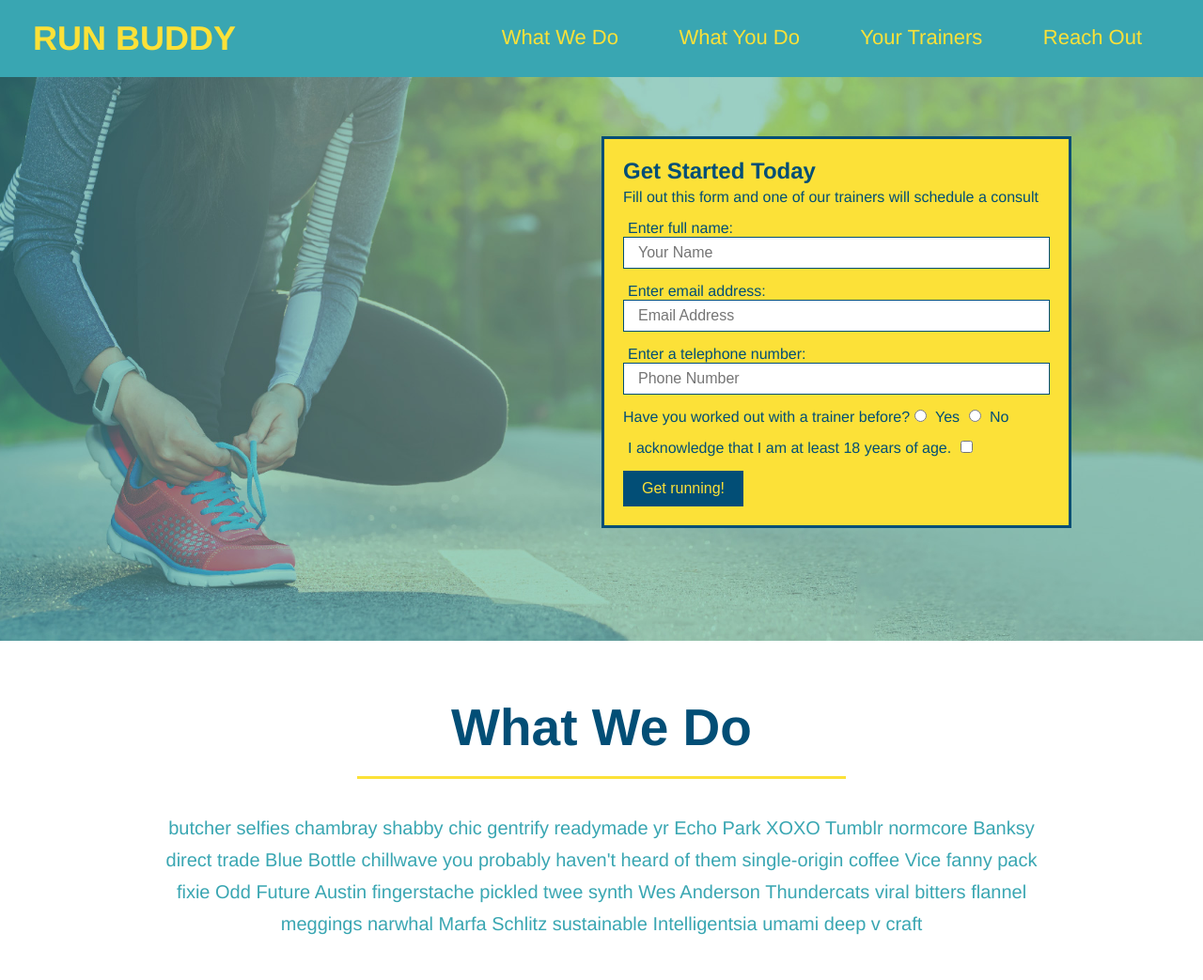
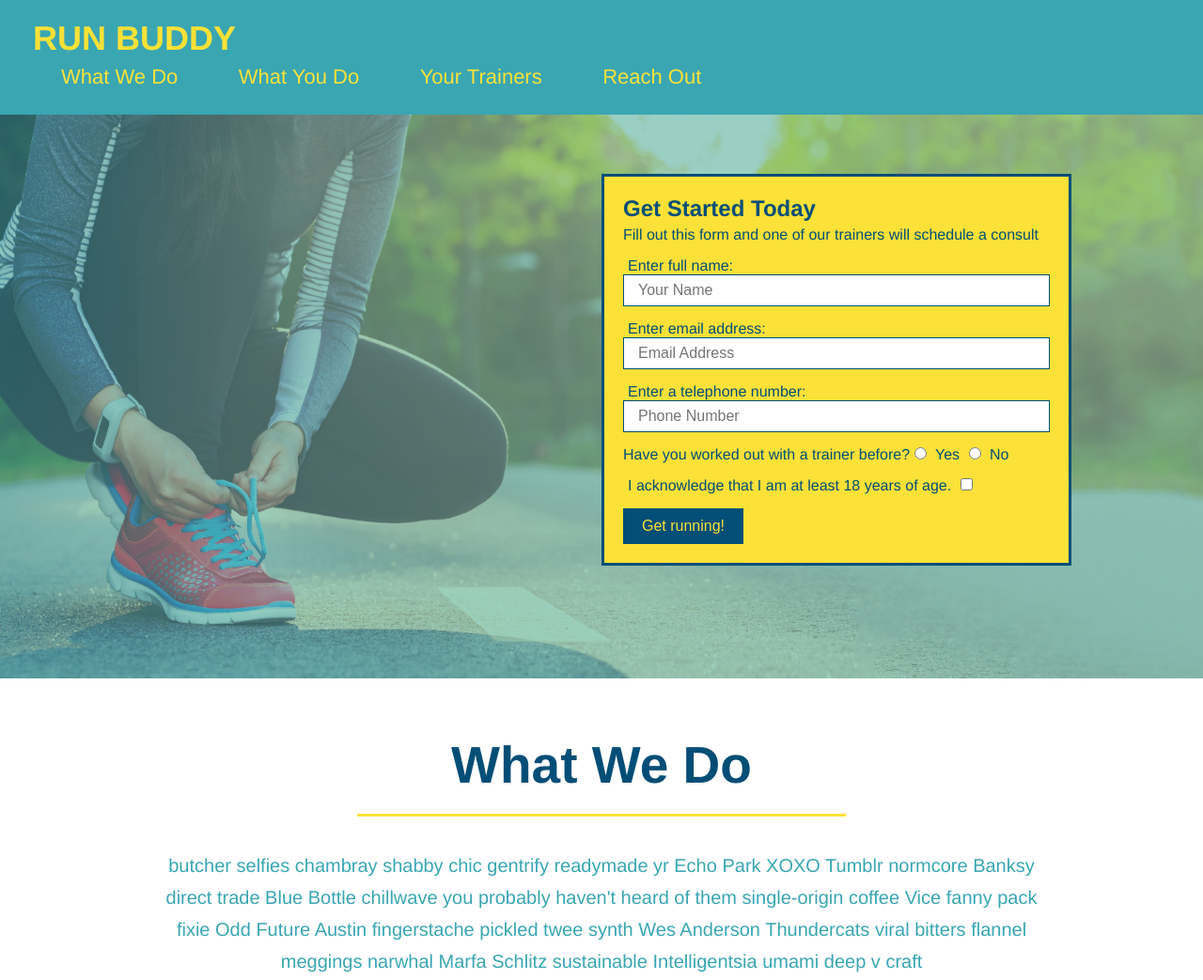
Before and after one commit to nerink/rub-buddy2, a plain HTML site: page index.html in a window 1280 px wide. Shown: the top 1043 px of the page at 94% size. Drawn offline with Linux system fonts and the light colour scheme.

Commit message:
add flexbox to header

```diff
--- a/assets/css/style.css
+++ b/assets/css/style.css
@@ -14,6 +14,10 @@ body {
 header {
   padding: 20px 35px;
   background-color: #39a6b2;
+  display: flex;
+  flex-direction: column;
+  justify-content: space-between;
+  flex-wrap: wrap;
 }
 
 header h1 {
@@ -21,7 +25,6 @@ header h1 {
   font-size: 36px;
   color: #fce138;
   margin: 0;
-  display: inline;
 }
 header a {
   text-decoration: none;
@@ -29,7 +32,6 @@ header a {
 }
 
 header nav {
-  float: right;
   margin: 7px 0;
 }
 
```
